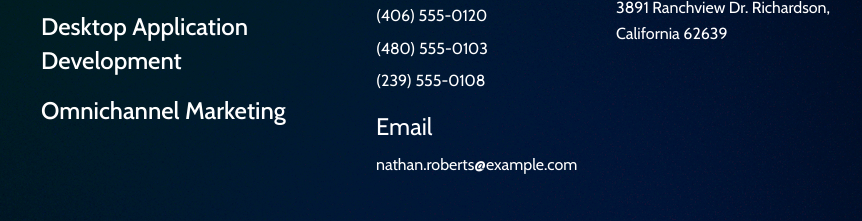
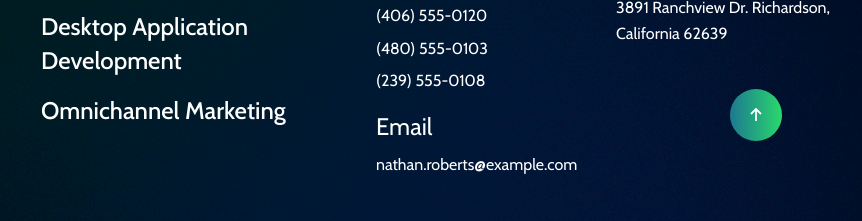
Before and after one commit to KiwiCodeSolution/LandingPage, a website built with Vite: page index.html in a window 1280 px wide. Shown: the part 5979-6200 px from the top of the page, 418-1280 px from the left. Built offline with nearby package versions, Linux system fonts and the light colour scheme; no server answers.

Commit message:
up-button

```diff
--- a/src/js/main.js
+++ b/src/js/main.js
@@ -8,6 +8,7 @@ import "./stylesNavBar";
 import "./testimonials";
 import "./parallax";
 import "./modal";
+// import "./upDownButtons";
 
 // import { setupCounter } from './counter.js'
 
--- a/src/partials/footer.html
+++ b/src/partials/footer.html
@@ -39,4 +39,7 @@
       </li>
     </ul>
   </div>
+  <button type="button" class="up__button">
+    <a href="#hero"><img src="/svg/up.svg" alt="" class="up__button--img" /></a>
+  </button>
 </footer>
--- a/src/partials/hero.html
+++ b/src/partials/hero.html
@@ -1,4 +1,4 @@
-<section class="hero">
+<section class="hero" id="hero">
   <div class="hero__container">
     <div class="container">
       <div class="mainblock">
--- a/src/styles/components/_footer.scss
+++ b/src/styles/components/_footer.scss
@@ -110,3 +110,26 @@
 address {
   font-style: normal;
 }
+
+.up__button {
+  position: absolute;
+
+  width: 52px;
+  height: 52px;
+
+  padding: 16px;
+  bottom: 80px;
+  right: 80px;
+
+  border-radius: 100px;
+  background: linear-gradient(270deg, #2ad86c 0%, #1c7990 100%);
+
+  &--img {
+    color: $main;
+  }
+
+  &:hover,
+  &:focus {
+    box-shadow: 0px 0px 20px 0px rgba(43, 209, 195, 0.6);
+  }
+}
--- a/src/styles/main.scss
+++ b/src/styles/main.scss
@@ -16,5 +16,6 @@
 @import "./components/consultation";
 @import "./components/testimonials";
 @import "./components/_modal";
+@import "./components/updownbuttons";
 
 $main-color: #979797;
```
Also changed, not shown: public/svg/up.svg (added), src/css/main.css, src/js/upDownButtons.js (added), src/styles/components/_updownbuttons.scss (added), src/svg/up.svg (added), 1 other file.
